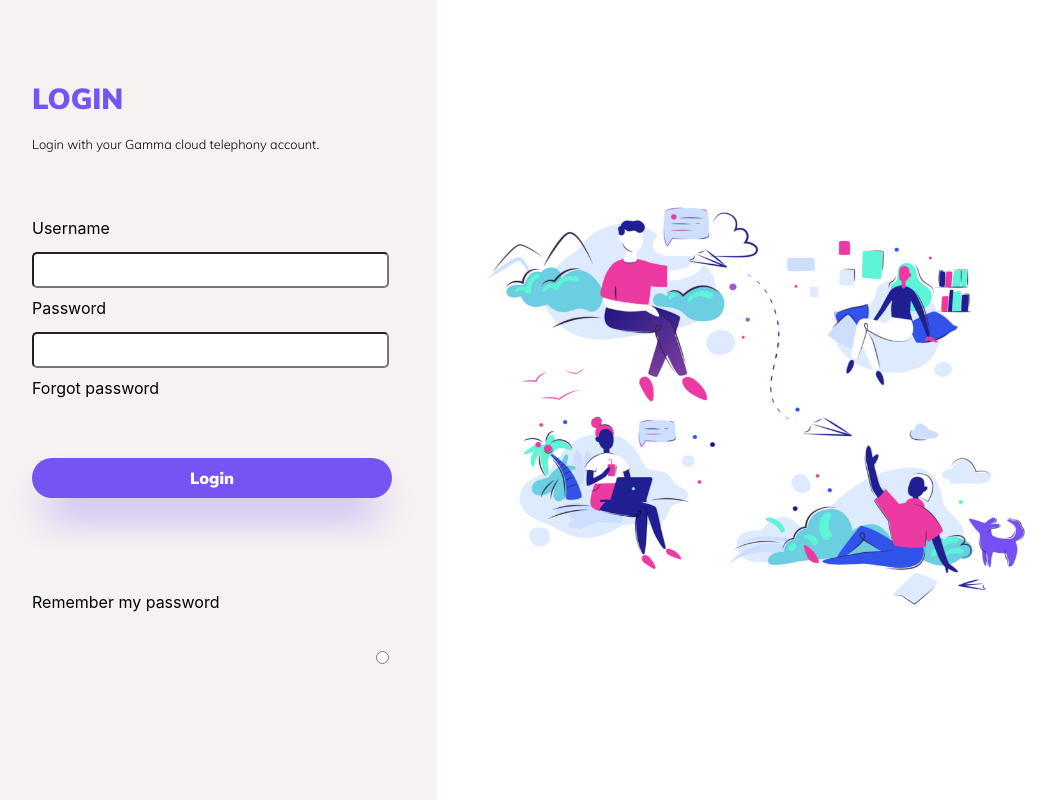
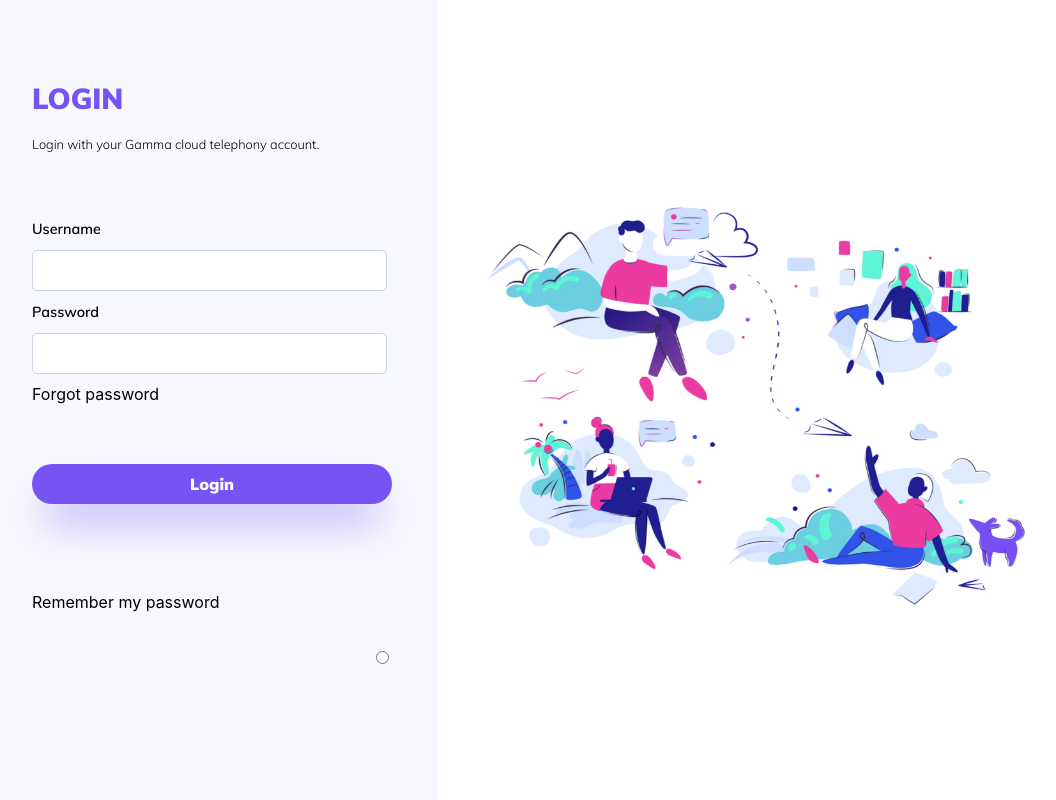
Before and after one commit to MBerry97/login-screen, a React (Create React App) app: page / in a window 1280 px wide. Shown: the whole page, without its empty margins (13-1069 px from the left). Built offline with nearby package versions, Linux system fonts and the light colour scheme.

Commit message:
input form text and box resized

```diff
--- a/src/components/loginBox/loginBox.css
+++ b/src/components/loginBox/loginBox.css
@@ -2,7 +2,7 @@
   width: 100%;
   height: 100vh;
   margin: 0 auto;
-  background-color: rgb(247, 242, 242);
+  background-color: rgb(247, 248, 253);
   display: flex;
   flex-direction: column;
   justify-content: center;
--- a/src/components/loginBox/loginInputForm/loginInputForm.css
+++ b/src/components/loginBox/loginInputForm/loginInputForm.css
@@ -5,6 +5,13 @@
 #inputBox {
   border-radius: 5px;
   width: 97%;
-  height: 30px;
+  height: 37px;
+  border: 1px solid rgb(202, 206, 233);
   outline-color: rgb(118, 83, 243);
 }
+
+.inputForm__text {
+  font-family: Mulish Black;
+  font-size: 0.9rem;
+  font-weight: 600;
+}
--- a/src/components/loginBox/loginInputForm/loginInputForm.jsx
+++ b/src/components/loginBox/loginInputForm/loginInputForm.jsx
@@ -35,9 +35,9 @@ const onLogin = (event) => {
       <LoadingAnim />
        }
       <form onSubmit={onLogin}>
-        <label htmlFor="username">Username</label> <br></br>
+        <label htmlFor="username" className='inputForm__text'>Username</label> <br></br>
         <input type="text" name='username' id='inputBox'></input> <br></br>
-        <label htmlFor="password">Password</label> <br></br>
+        <label htmlFor="password" className='inputForm__text'>Password</label> <br></br>
         <input type="text" name='password' id='inputBox'></input> <br></br>
         <span>Forgot password</span><br></br>
         <LoginButton buttonText={props.buttonText} loading={props.loading}/>
```
Also changed, not shown: 1 other file (tests, documents, lock files or other folders).
